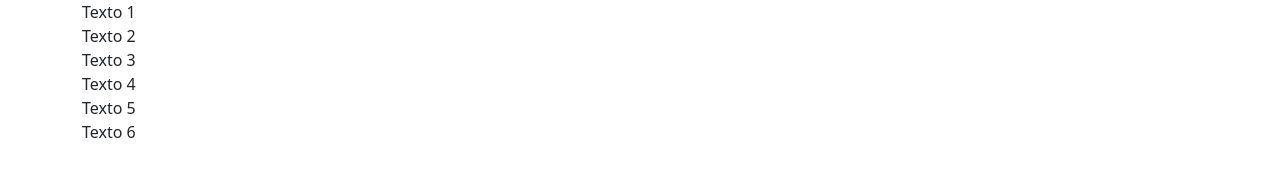
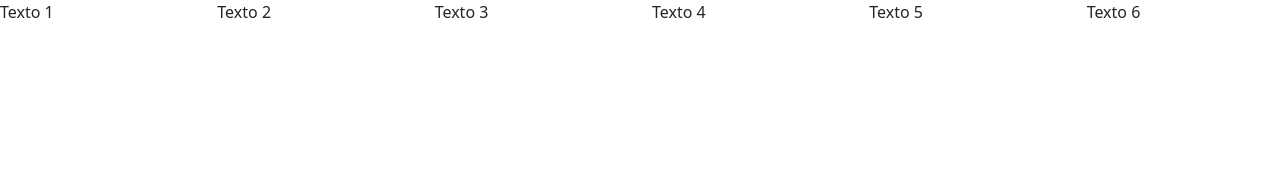
Before and after one commit to AnaMorillo/Curso-HTML, a plain HTML site: page ejercicio12-bootstrap-grid.html in a window 1280 px wide. Drawn offline with nearby package versions, Linux system fonts and the light colour scheme.

Commit message:
Update ejercicio12-bootstrap-grid.html

```diff
--- a/ejercicio12-bootstrap-grid.html
+++ b/ejercicio12-bootstrap-grid.html
@@ -12,25 +12,13 @@
     crossorigin="anonymous">
 </head>
 <body>
-    <div class="container">
-        <div class="row">
-            <div class="col">Texto 1</div>
-        </div>
-        <div class="row">
-            <div class="col-2">Texto 2</div>
-        </div>
-        <div class="row">
-            <div class="col-3">Texto 3</div>
-        </div>
-        <div class="row">
-            <div class="col-4">Texto 4</div>
-        </div>
-        <div class="row">
-            <div class="col-5">Texto 5</div>
-        </div>
-        <div class="row">
-            <div class="col-6">Texto 6</div>
-        </div>
+    <div class="row">
+        <div class="col-sm-6 col-md-4 col-lg-3 col-xl-2">Texto 1</div>
+        <div class="col-sm-6 col-md-4 col-lg-3 col-xl-2">Texto 2</div>
+        <div class="col-sm-6 col-md-4 col-lg-3 col-xl-2">Texto 3</div>
+        <div class="col-sm-6 col-md-4 col-lg-3 col-xl-2">Texto 4</div>
+        <div class="col-sm-6 col-md-4 col-lg-3 col-xl-2">Texto 5</div>
+        <div class="col-sm-6 col-md-4 col-lg-3 col-xl-2">Texto 6</div>
     </div>
 </body>
 <script src="https://cdn.jsdelivr.net/npm/@popperjs/core@2.11.7/dist/umd/popper.min.js"
```
